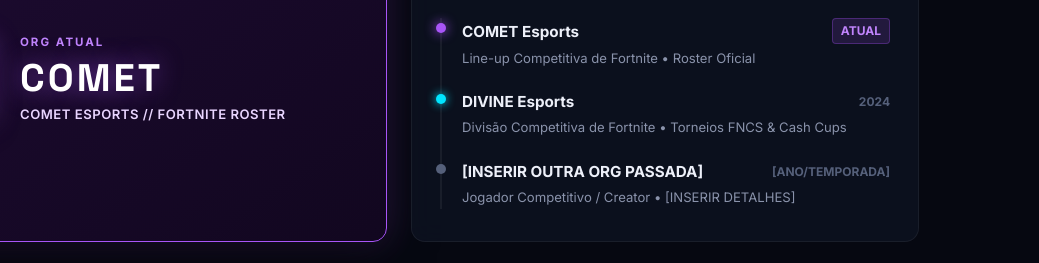
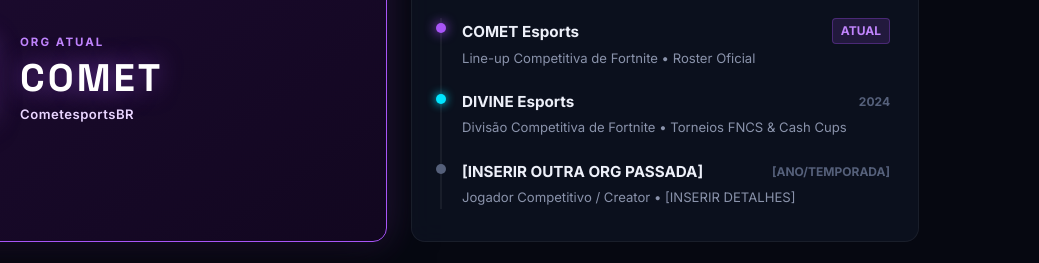
Before and after one commit to gabrielborges121409-sudo/ctcxsz-media-kit, a plain HTML site: page index.html in a window 1280 px wide. Shown: the part 2397-2660 px from the top of the page, 241-1280 px from the left. Drawn offline with Linux system fonts and the light colour scheme.

Commit message:
Update org info

```diff
--- a/index.html
+++ b/index.html
@@ -282,7 +282,7 @@
               <div class="comet-info-wrap">
                 <span class="comet-org-tag">ORG ATUAL</span>
                 <h3 class="comet-org-name">COMET</h3>
-                <span class="comet-org-sub">COMET ESPORTS // FORTNITE ROSTER</span>
+                <span class="comet-org-sub">CometesportsBR</span>
               </div>
             </div>
           </article>
```
